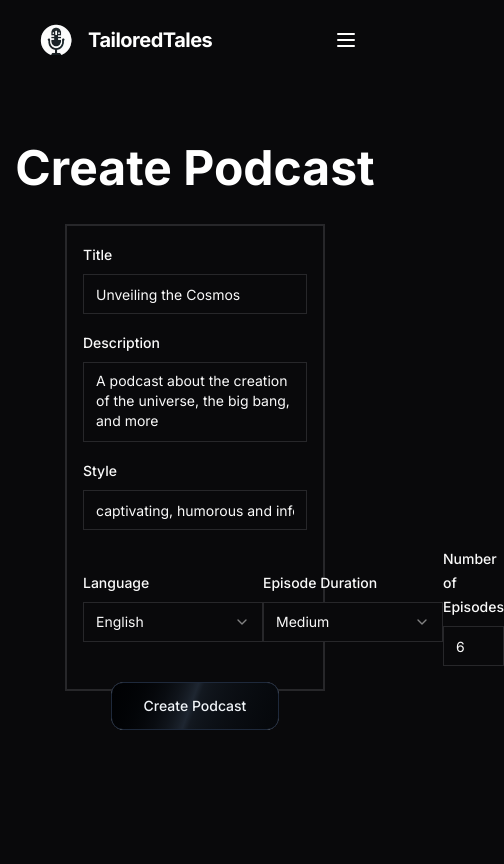
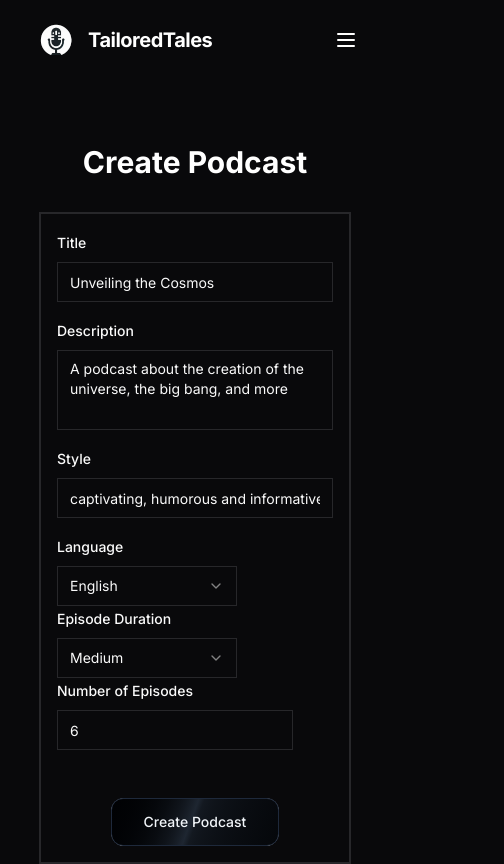
Before and after one commit to varunbln/tailoredtales, a Next.js app: page /create in a window 390 px wide. Shown: the whole page, 504 px wide, since content can reach past the window. Built offline with nearby package versions, Linux system fonts and the light colour scheme; no server answers.

Commit message:
responsiveness

```diff
--- a/app/create/page.tsx
+++ b/app/create/page.tsx
@@ -6,7 +6,9 @@ export default function Page() {
     <div className="h-screen w-screen flex flex-col justify-start items-center">
       <Navbar />
       <div className="h-full w-full flex flex-col justify-start mt-16 items-center">
-        <h1 className="text-white text-5xl font-bold mb-8">Create Podcast</h1>
+        <h1 className="text-white text-3xl md:text-5xl font-bold mb-8">
+          Create Podcast
+        </h1>
         <CreateForm />
       </div>
     </div>
--- a/components/CreateForm.tsx
+++ b/components/CreateForm.tsx
@@ -126,7 +126,7 @@ export function CreateForm() {
   });
 
   return (
-    <div className="w-2/3 h-2/3 flex items-center justify-center">
+    <div className="md:w-2/3 w-4/5 md:h-2/3 h-full flex items-center justify-center">
       <MultiStepLoader
         loadingStates={LoadingStates}
         loading={generatingEpisodes}
@@ -182,7 +182,7 @@ export function CreateForm() {
               </FormItem>
             )}
           />
-          <div className="flex justify-between items-center">
+          <div className="flex flex-col md:flex-row justify-between items-start md:items-center">
             <FormField
               control={form.control}
               name="language"
@@ -253,7 +253,7 @@ export function CreateForm() {
           <div className="flex justify-center items-center">
             <Button
               type="submit"
-              className="rounded-xl inline-flex h-12 animate-shimmer items-center justify-center border border-slate-800 bg-[linear-gradient(110deg,#000103,45%,#1e2631,55%,#000103)] bg-[length:200%_100%] px-8 font-medium text-slate-100 transition-colors focus:outline-none focus:ring-2 focus:ring-slate-400 focus:ring-offset-2 focus:ring-offset-slate-50"
+              className="mt-8 md:mt-0 rounded-xl inline-flex h-12 animate-shimmer items-center justify-center border border-slate-800 bg-[linear-gradient(110deg,#000103,45%,#1e2631,55%,#000103)] bg-[length:200%_100%] px-8 font-medium text-slate-100 transition-colors focus:outline-none focus:ring-2 focus:ring-slate-400 focus:ring-offset-2 focus:ring-offset-slate-50"
             >
               Create Podcast
             </Button>
--- a/components/PodcastPage.tsx
+++ b/components/PodcastPage.tsx
@@ -31,14 +31,14 @@ export default async function PodcastPage({
     <div className="h-screen w-screen flex flex-col justify-start items-center">
       <Navbar />
       <div className="h-full w-full flex flex-col justify-start items-center bg-[rgb(12, 12, 13)] border-t border-zinc-800 p-8">
-        <div className="w-full flex justify-start items-center">
+        <div className="w-full flex md:flex-row flex-col justify-start items-center">
           <img
             alt="Podcast cover"
             className="h-[200px] w-[200px] object-cover"
             src={podcast.cover}
           />
-          <div className="flex flex-col ml-4">
-            <h1 className="text-zinc-100 text-5xl font-bold mb-2">
+          <div className="flex flex-col ml-4 mt-4 md:mt-0">
+            <h1 className="text-zinc-100 text-3xl md:text-5xl font-bold mb-2">
               {podcast.title}
             </h1>
             <p className="text-zinc-400">{podcast.subtitle}</p>
```
